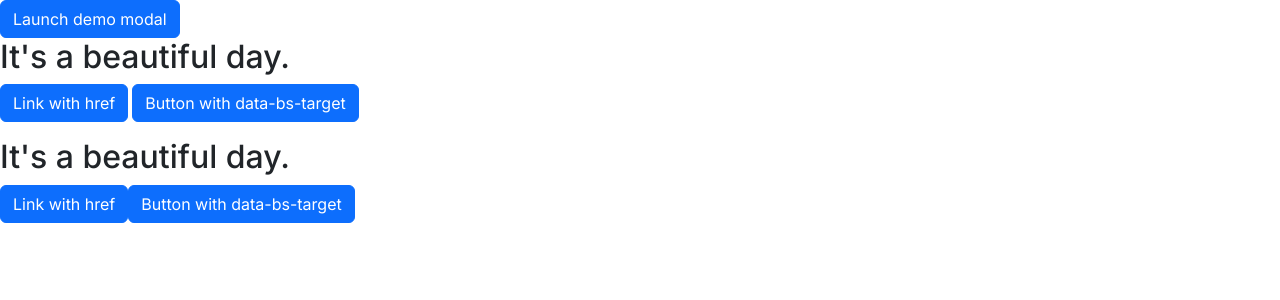
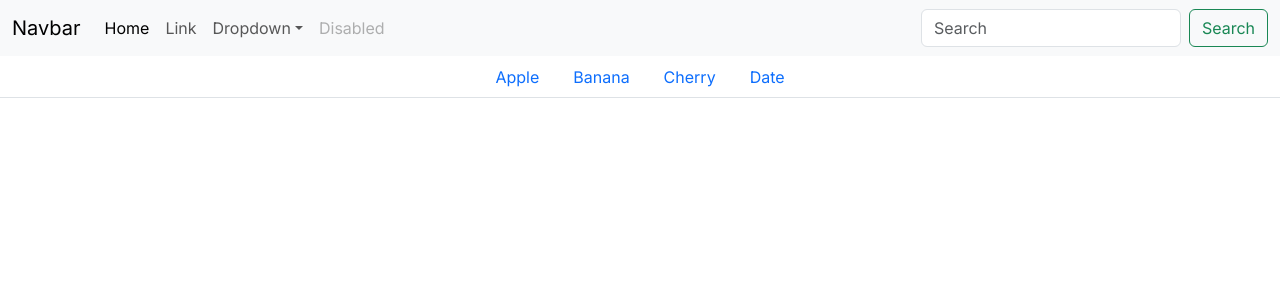
Before and after one commit to EthanCoderEnjoy/Next-JS-menu-app, a Next.js app: page / in a window 1280 px wide. Shown: the top 300 px of the page. Built offline with nearby package versions, Linux system fonts and the light colour scheme.

Commit message:
使用BS nav-tab，RJ的map()，tabIndex修正

```diff
--- a/app/layout.tsx
+++ b/app/layout.tsx
@@ -1,5 +1,5 @@
+import "./globals.css";
 
-import "./globals.css";
 import type { Metadata } from "next";
 import { Inter } from "next/font/google";
 const inter = Inter({ subsets: ["latin"] });
@@ -17,6 +17,7 @@ export default function RootLayout({
   return (
     <html lang="en">
       <body className={inter.className}>{children}</body>
+      {/* <body className={`${inter.className} bg-dark`}>{children}</body> */}
     </html>
   );
 }
--- a/app/page.tsx
+++ b/app/page.tsx
@@ -1,79 +1,69 @@
-"use client"
+
+// import "bootstrap/dist/js/bootstrap"
 import { useEffect } from 'react';
-import "bootstrap/dist/js/bootstrap"
+
+// components
+import Navbar from '@/components/Navbar'
 export default function Home() {
 	// useEffect(() => {
-	// 	import("bootstrap")
+	// 	import("bootstrap/dist/js/bootstrap")
 	// }, []);   //此方法也可以import BS.js
+	let fakeData = [
+		{
+			id: 'first',
+			name: 'Apple',
+			description: 'A round fruit with a smooth skin, often red, yellow, or green, with firm white flesh and pips in the middle.'
+		},
+		{
+			id: 'second',
+			name: 'Banana',
+			description: 'A long, curved fruit with a yellow skin and soft, sweet, white flesh inside.'
+		},
+		{
+			id: 'third',
+			name: 'Cherry',
+			description: 'A small, round, soft fruit with a stone in the middle, usually red or black.'
+		},
+		{
+			id: 'fourth',
+			name: 'Date',
+			description: 'A sweet brownish fruit from an Old World palm.'
+		}
+	];
+	return (
+		<>
+			<Navbar />
 
-	return (
-		<main>
-			<button type="button" className="btn btn-primary" data-bs-toggle="modal" data-bs-target="#exampleModal">
-				Launch demo modal
-			</button>
+			<nav>
+				<div className="nav nav-tabs justify-content-center" id="nav-tab" role="tablist">
+					{/* <button className="nav-link active" id="nav-home-tab" data-bs-toggle="tab" data-bs-target="#nav-home" type="button" role="tab" aria-controls="nav-home" aria-selected="true">Home</button> */}
+					{
+						fakeData.map(
+							(data) => (
+								<>
+									<button className="nav-link" id={`nav-${data.id}-tab`} data-bs-toggle="tab" data-bs-target={`#nav-${data.id}`} type="button" role="tab" aria-controls="nav-profile" aria-selected="false">{data.name}</button>
+								</>
+							)
+						)
+					}
+				</div>
+			</nav>
+			<div className="tab-content" id="nav-tabContent">
+				{/* <div className="tab-pane fade show active" id="nav-home" role="tabpanel" aria-labelledby="nav-home-tab" tabIndex="0">...</div> */}
+				{
+					fakeData.map(
+						(data) => (
+							<>
+								<div className="tab-pane fade" id={`nav-${data.id}`} role="tabpanel" aria-labelledby={`nav-${data.id}-tab`} tabIndex="0">
+									{data.description}
+								</div>
+							</>
+						)
+					)
+				}
 
-
-			<div className="modal fade" id="exampleModal" tabindex="-1" aria-labelledby="exampleModalLabel" aria-hidden="true">
-				<div className="modal-dialog">
-					<div className="modal-content">
-						<div className="modal-header">
-							<h1 className="modal-title fs-5" id="exampleModalLabel">Modal title</h1>
-							<button type="button" className="btn-close" data-bs-dismiss="modal" aria-label="Close"></button>
-						</div>
-						<div className="modal-body">
-							...
-						</div>
-						<div className="modal-footer">
-							<button type="button" className="btn btn-secondary" data-bs-dismiss="modal">Close</button>
-							<button type="button" className="btn btn-primary">Save changes</button>
-						</div>
-					</div>
-				</div>
 			</div>
-			<h2>It's a beautiful day.</h2>
-			<p className="d-inline-flex gap-1">
-				<a className="btn btn-primary" data-bs-toggle="collapse" href="#collapseExample" role="button" aria-expanded="false" aria-controls="collapseExample">
-					Link with href
-				</a>
-				<button className="btn btn-primary" type="button" data-bs-toggle="collapse" data-bs-target="#collapseExample" aria-expanded="false" aria-controls="collapseExample">
-					Button with data-bs-target
-				</button>
-			</p>
-			<div className="collapse" id="collapseExample">
-				<div className="card card-body">
-					Some placeholder content for the collapse component. This panel is hidden by default but revealed when the user activates the relevant trigger.
-				</div>
-			</div>
-			<h2>It's a beautiful day.</h2>
-			<a className="btn btn-primary" data-bs-toggle="offcanvas" href="#offcanvasExample" role="button" aria-controls="offcanvasExample">
-				Link with href
-			</a>
-			<button className="btn btn-primary" type="button" data-bs-toggle="offcanvas" data-bs-target="#offcanvasExample" aria-controls="offcanvasExample">
-				Button with data-bs-target
-			</button>
-
-			<div className="offcanvas offcanvas-start" tabindex="-1" id="offcanvasExample" aria-labelledby="offcanvasExampleLabel">
-				<div className="offcanvas-header">
-					<h5 className="offcanvas-title" id="offcanvasExampleLabel">Offcanvas</h5>
-					<button type="button" className="btn-close" data-bs-dismiss="offcanvas" aria-label="Close"></button>
-				</div>
-				<div className="offcanvas-body">
-					<div>
-						Some text as placeholder. In real life you can have the elements you have chosen. Like, text, images, lists, etc.
-					</div>
-					<div className="dropdown mt-3">
-						<button className="btn btn-secondary dropdown-toggle" type="button" data-bs-toggle="dropdown">
-							Dropdown button
-						</button>
-						<ul className="dropdown-menu">
-							<li><a className="dropdown-item" href="#">Action</a></li>
-							<li><a className="dropdown-item" href="#">Another action</a></li>
-							<li><a className="dropdown-item" href="#">Something else here</a></li>
-						</ul>
-					</div>
-				</div>
-			</div>
-		</main>
+		</>
 
 	)
 }
--- /dev/null
+++ b/components/Navbar.tsx
@@ -0,0 +1,49 @@
+"use client"
+import React from 'react'
+// import "bootstrap/dist/js/bootstrap"
+import { useEffect } from 'react';
+export default function Navbar() {
+    useEffect(() => {
+		import("bootstrap/dist/js/bootstrap")
+	}, []);   //此方法也可以import BS.js
+    return (
+        <>
+           <nav className="navbar navbar-expand-lg bg-body-tertiary">
+                <div className="container-fluid">
+                    <a className="navbar-brand" href="#">Navbar</a>
+                    <button className="navbar-toggler" type="button" data-bs-toggle="collapse" data-bs-target="#navbarSupportedContent" aria-controls="navbarSupportedContent" aria-expanded="false" aria-label="Toggle navigation">
+                        <span className="navbar-toggler-icon"></span>
+                    </button>
+                    <div className="collapse navbar-collapse" id="navbarSupportedContent">
+                        <ul className="navbar-nav me-auto mb-2 mb-lg-0">
+                            <li className="nav-item">
+                                <a className="nav-link active" aria-current="page" href="#">Home</a>
+                            </li>
+                            <li className="nav-item">
+                                <a className="nav-link" href="#">Link</a>
+                            </li>
+                            <li className="nav-item dropdown">
+                                <a className="nav-link dropdown-toggle" href="#" role="button" data-bs-toggle="dropdown" aria-expanded="false">
+                                    Dropdown
+                                </a>
+                                <ul className="dropdown-menu">
+                                    <li><a className="dropdown-item" href="#">Action</a></li>
+                                    <li><a className="dropdown-item" href="#">Another action</a></li>
+                                    <li><hr className="dropdown-divider" /></li>
+                                    <li><a className="dropdown-item" href="#">Something else here</a></li>
+                                </ul>
+                            </li>
+                            <li className="nav-item">
+                                <a className="nav-link disabled" aria-disabled="true">Disabled</a>
+                            </li>
+                        </ul>
+                        <form className="d-flex" role="search">
+                            <input className="form-control me-2" type="search" placeholder="Search" aria-label="Search" />
+                                <button className="btn btn-outline-success" type="submit">Search</button>
+                        </form>
+                    </div>
+                </div>
+            </nav>
+        </>
+    )
+}
```
